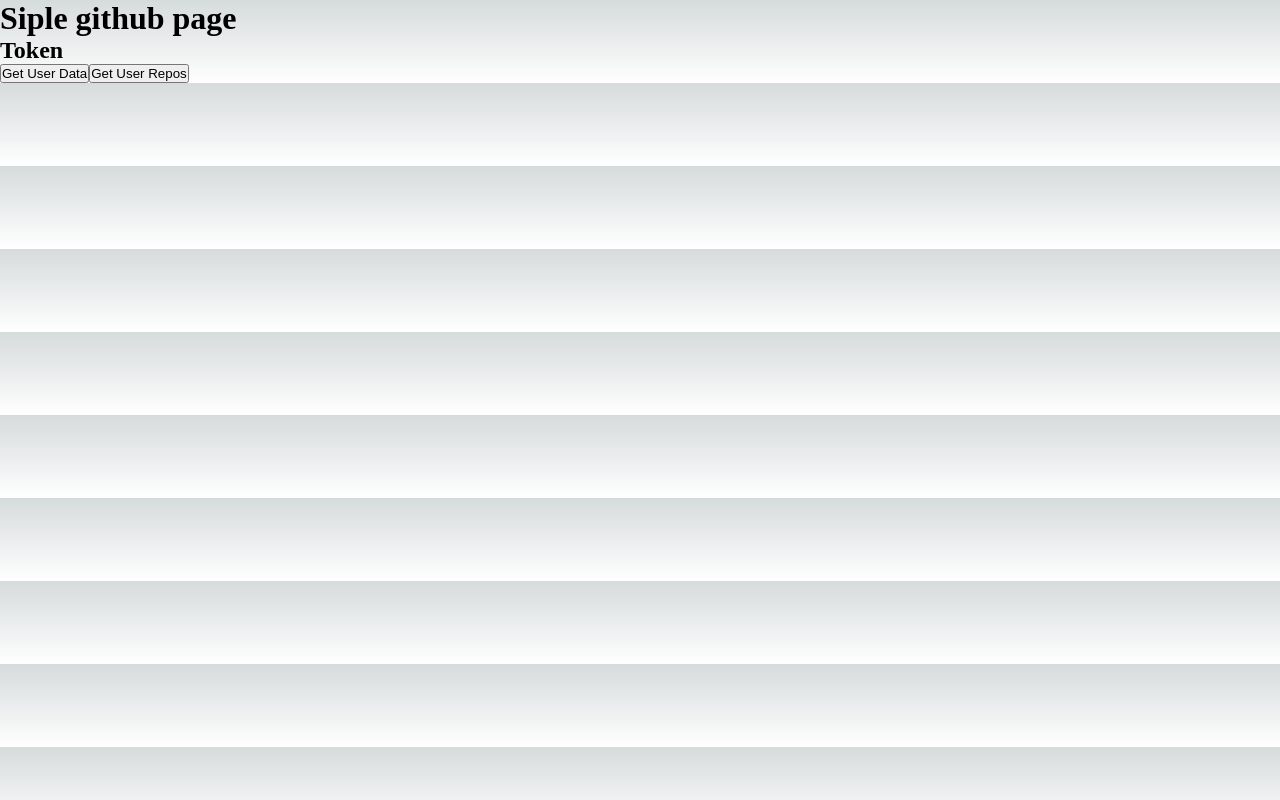
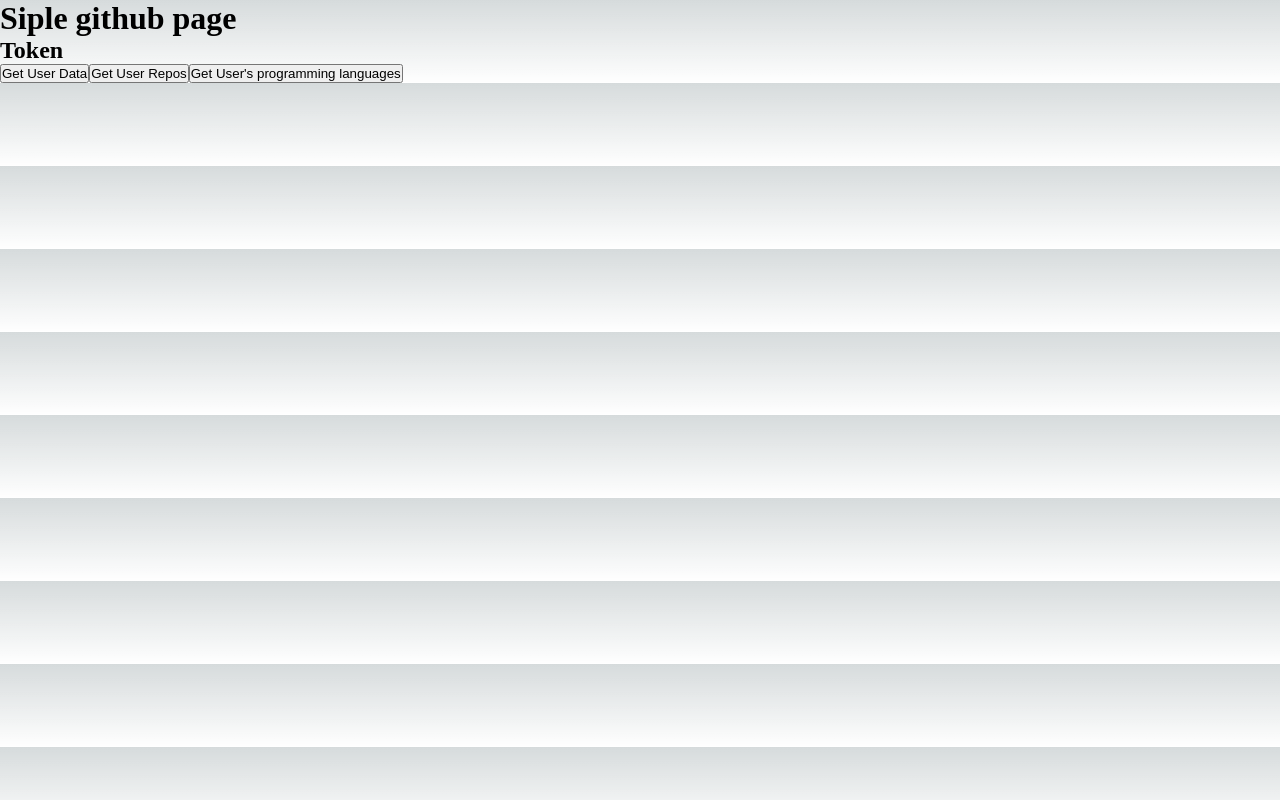
Before and after one commit to aeffinidi/demo-github-reputation-app-nextjs, a Next.js app: page /github in a window 1280 px wide. Built offline with nearby package versions, Linux system fonts and the light colour scheme.

Commit message:
feat: fetch and display languages

```diff
--- a/pages/github.tsx
+++ b/pages/github.tsx
@@ -12,6 +12,7 @@
   const [storedToken] = useLocalStorage<string>("github_token", token);
   const [user, setUser] = useState<GithubUser>();
   const [repos, setRepos] = useState(null);
+  const [languages, setLanguages] = useState(null);
 
   const handleGetUserData = async () => {
     const resp = await fetch(
@@ -27,6 +28,13 @@
     );
     const data = await resp.json();
     setRepos(data.repos);
+  };
+  const handleGetUserReposLanguages = async () => {
+    const resp = await fetch(
+      `${process.env.NEXT_PUBLIC_HOST}/api/github/reposLanguages?access_token=${storedToken}`
+    );
+    const data = await resp.json();
+    setLanguages(data.languages);
   };
 
   return (
@@ -44,6 +52,14 @@
       {repos && (
         <p>
           <pre>{JSON.stringify(repos, undefined, 2)}</pre>
+        </p>
+      )}
+      <button onClick={handleGetUserReposLanguages}>
+        Get User&apos;s programming languages
+      </button>
+      {languages && (
+        <p>
+          <pre>{JSON.stringify(languages, undefined, 2)}</pre>
         </p>
       )}
     </main>
```
